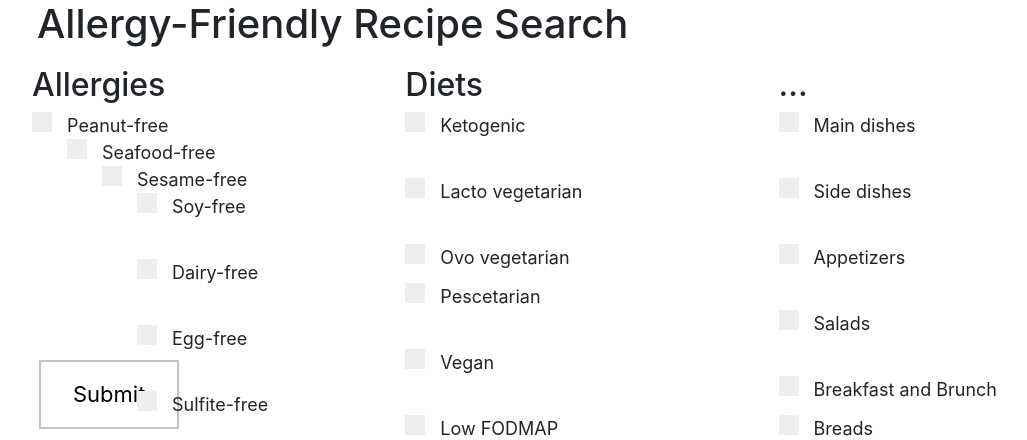
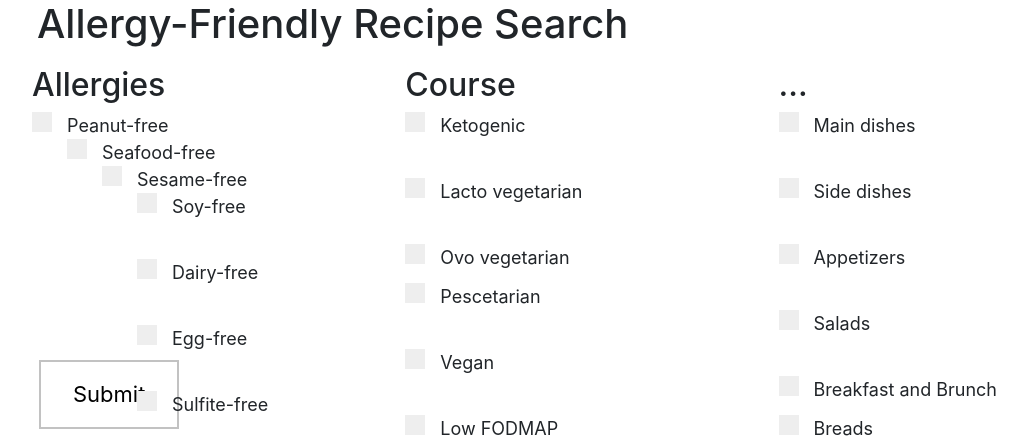
Before and after one commit to DaanSchueler/project, a Flask app: page /search in a window 1280 px wide. Shown: the part 59-499 px from the top of the page, without its empty margins (68-1095 px from the left). Run offline with Flask 2, Linux system fonts and the light colour scheme; some libraries are stand-ins or nearby versions.

Commit message:
Course erbij gezet

```diff
--- a/templates/search.html
+++ b/templates/search.html
@@ -74,7 +74,7 @@
 
 </div>
   <div class="column">
-    <h2>Diets</h2>
+    <h2>Course</h2>
 
    <label class="container">Ketogenic
   <input type="checkbox">
```
